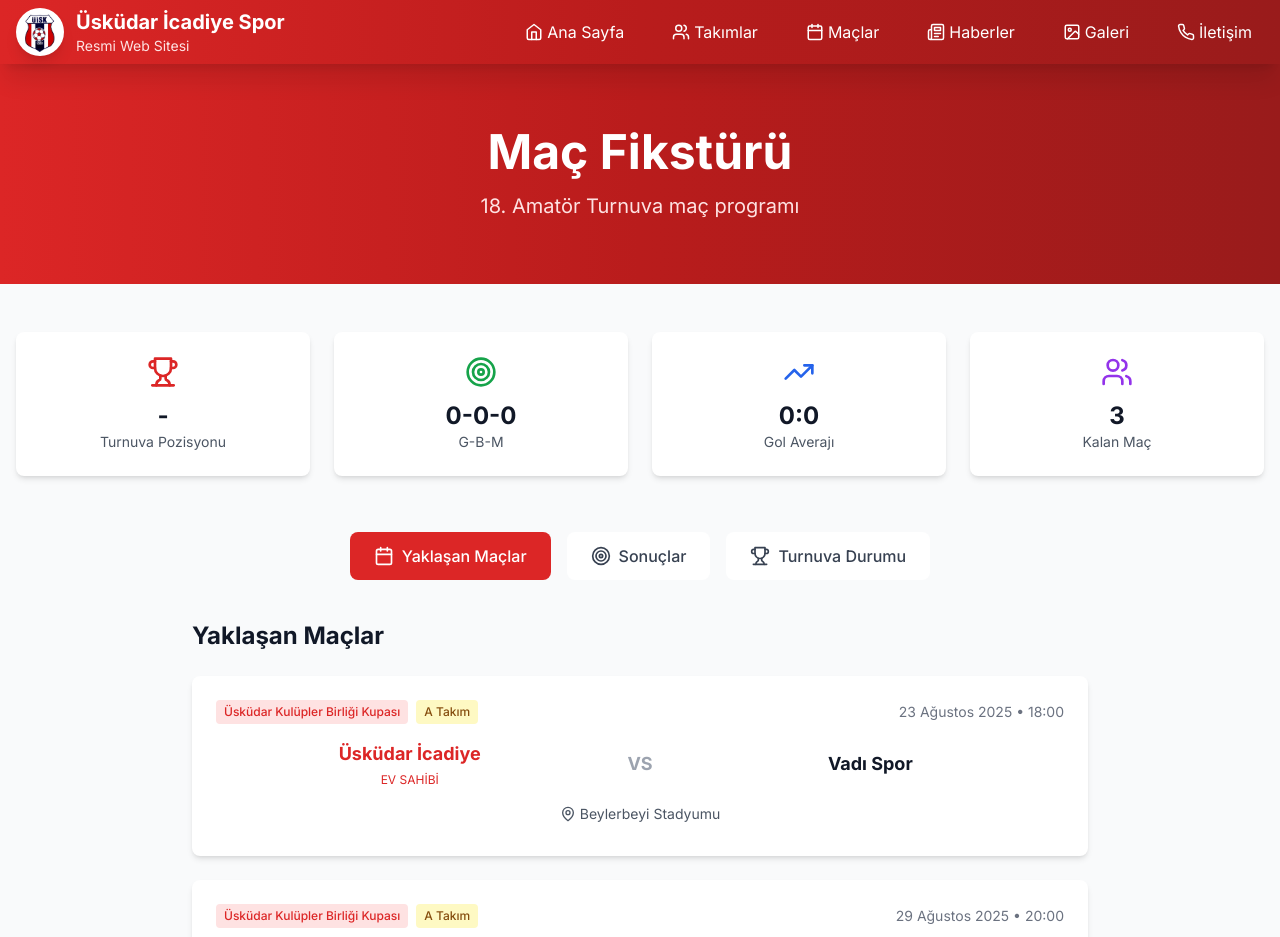
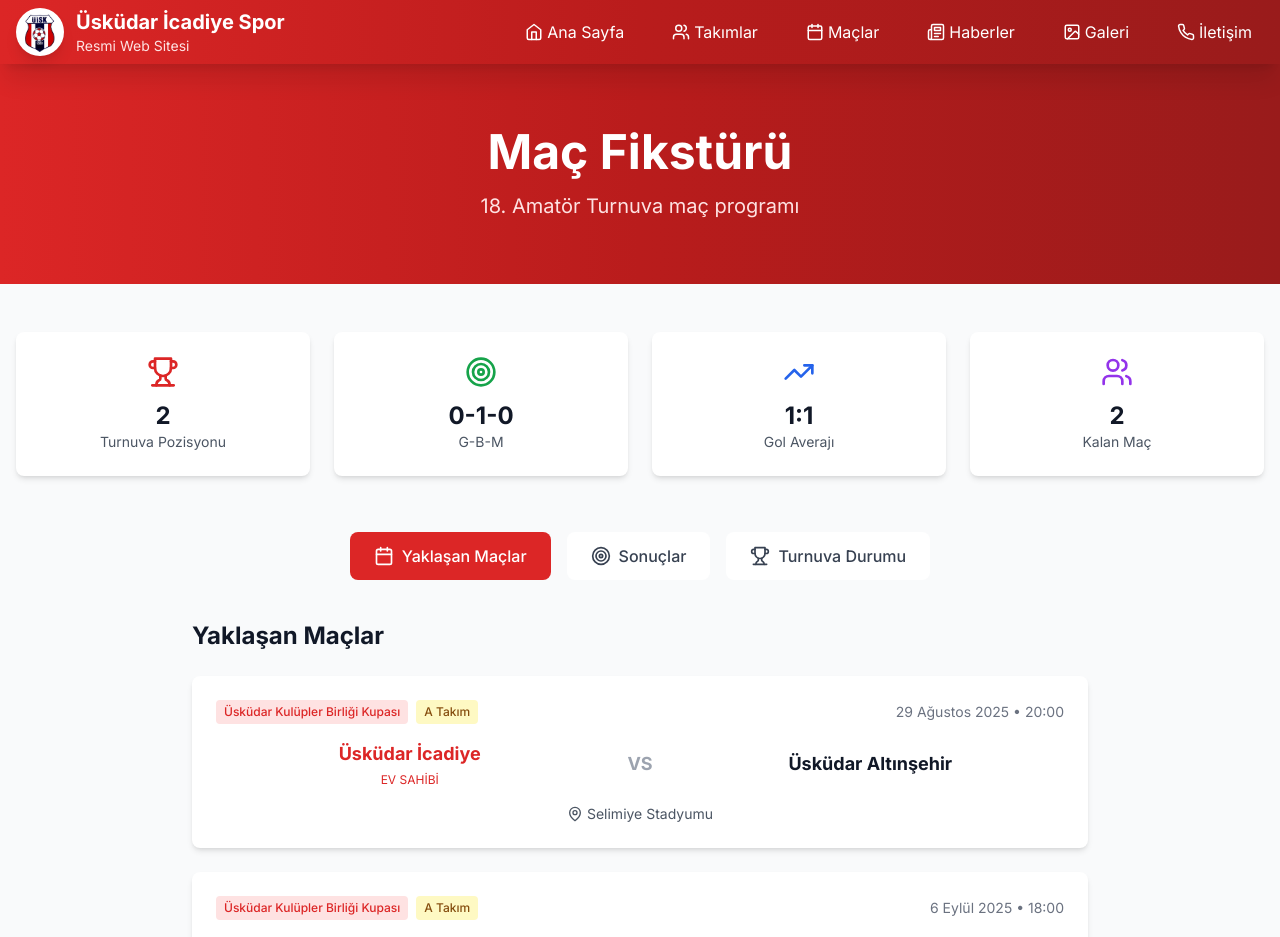
Before and after one commit to GeW1chT/uskudar-icadiyespor, a Next.js app: page /maclar in a window 1280 px wide. Shown: the top 937 px of the page. Built offline with nearby package versions, Linux system fonts and the light colour scheme.

Commit message:
maçlar kısmı güncellendi

```diff
--- a/src/app/maclar/page.tsx
+++ b/src/app/maclar/page.tsx
@@ -3,24 +3,13 @@
 import React, { useState } from 'react';
 import Header from '@/components/Header';
 import Footer from '@/components/Footer';
-import { Calendar, Clock, MapPin, Trophy, Target, Users, TrendingUp } from 'lucide-react';
+import { Calendar, MapPin, Trophy, Target, Users, TrendingUp } from 'lucide-react';
 
 const MatchesPage = () => {
   const [activeTab, setActiveTab] = useState('upcoming');
 
   const matches = {
     upcoming: [
-      {
-        id: 1,
-        date: '2025-08-23',
-        time: '18:00',
-        homeTeam: 'Üsküdar İcadiye',
-        awayTeam: 'Vadı Spor',
-        venue: 'Beylerbeyi Stadyumu',
-        competition: 'Üsküdar Kulüpler Birliği Kupası',
-        team: 'A Takım',
-        isHome: true
-      },
       {
         id: 2,
         date: '2025-08-29',
@@ -45,16 +34,30 @@
       }
     ],
     results: [
-      // Henüz bu sezon maç oynamamışlar - maçlar oynandıkça buraya eklenecek
+      {
+        id: 1,
+        date: '2025-08-23',
+        time: '18:00',
+        homeTeam: 'Üsküdar İcadiye',
+        awayTeam: 'Vadı Spor',
+        venue: 'Beylerbeyi Stadyumu',
+        competition: 'Üsküdar Kulüpler Birliği Kupası',
+        team: 'A Takım',
+        isHome: true,
+        homeScore: 1,
+        awayScore: 1
+      }
     ]
   };
 
-  const standings = [
-    { position: 1, team: 'Üsküdar İcadiye', played: 0, won: 0, drawn: 0, lost: 0, gf: 0, ga: 0, gd: 0, points: 0 },
-    { position: 2, team: 'Vadı Spor', played: 0, won: 0, drawn: 0, lost: 0, gf: 0, ga: 0, gd: 0, points: 0 },
-    { position: 3, team: 'Üsküdar Altınşehir', played: 0, won: 0, drawn: 0, lost: 0, gf: 0, ga: 0, gd: 0, points: 0 },
-    { position: 4, team: 'Ünalan S.K.', played: 0, won: 0, drawn: 0, lost: 0, gf: 0, ga: 0, gd: 0, points: 0 }
+  // Sadece 1 maç oynandığı duruma göre puan durumu
+    const standings = [
+    { position: 1, team: 'Üsküdar Altınşehir', played: 1, won: 1, drawn: 0, lost: 0, gf: 3, ga: 2, gd:  1, points: 3 },
+    { position: 2, team: 'Üsküdar İcadiye',   played: 1, won: 0, drawn: 1, lost: 0, gf: 1, ga: 1, gd:  0, points: 1 },
+    { position: 3, team: 'Vadı Spor',          played: 1, won: 0, drawn: 1, lost: 0, gf: 1, ga: 1, gd:  0, points: 1 },
+    { position: 4, team: 'Ünalan S.K.',        played: 1, won: 0, drawn: 0, lost: 1, gf: 2, ga: 3, gd: -1, points: 0 }
   ];
+
 
   const tabs = [
     { id: 'upcoming', label: 'Yaklaşan Maçlar', icon: Calendar },
@@ -64,19 +67,15 @@
 
   const formatDate = (dateStr: string) => {
     const date = new Date(dateStr);
-    return date.toLocaleDateString('tr-TR', {
-      day: 'numeric',
-      month: 'long',
-      year: 'numeric'
-    });
+    return date.toLocaleDateString('tr-TR', { day: 'numeric', month: 'long', year: 'numeric' });
   };
 
   const getTeamColor = (team: string) => {
     switch(team) {
       case 'A Takım': return 'bg-yellow-100 text-yellow-800';
-      case 'U18': return 'bg-blue-100 text-blue-800';
-      case 'U16': return 'bg-purple-100 text-purple-800';
-      default: return 'bg-gray-100 text-gray-800';
+      case 'U18':     return 'bg-blue-100 text-blue-800';
+      case 'U16':     return 'bg-purple-100 text-purple-800';
+      default:        return 'bg-gray-100 text-gray-800';
     }
   };
 
@@ -122,18 +121,10 @@
         </div>
       </div>
 
-      <div className="flex items-center justify-center text-sm text-gray-600 mb-2">
+      <div className="flex items-center justify-center text-sm text-gray-600">
         <MapPin size={16} className="mr-1" />
         {match.venue}
       </div>
-
-      {showScore && match.goalScorers && (
-        <div className="mt-4 pt-4 border-t border-gray-100">
-          <div className="text-sm text-gray-600">
-            <strong>Goller:</strong> {match.goalScorers.join(', ')}
-          </div>
-        </div>
-      )}
     </div>
   );
 
@@ -154,22 +145,22 @@
         <div className="grid grid-cols-1 md:grid-cols-4 gap-6 mb-12">
           <div className="bg-white rounded-lg shadow-md p-6 text-center">
             <Trophy className="w-8 h-8 text-red-600 mx-auto mb-3" />
-            <div className="text-2xl font-bold text-gray-900">-</div>
+            <div className="text-2xl font-bold text-gray-900">2</div>
             <div className="text-sm text-gray-600">Turnuva Pozisyonu</div>
           </div>
           <div className="bg-white rounded-lg shadow-md p-6 text-center">
             <Target className="w-8 h-8 text-green-600 mx-auto mb-3" />
-            <div className="text-2xl font-bold text-gray-900">0-0-0</div>
+            <div className="text-2xl font-bold text-gray-900">0-1-0</div>
             <div className="text-sm text-gray-600">G-B-M</div>
           </div>
           <div className="bg-white rounded-lg shadow-md p-6 text-center">
             <TrendingUp className="w-8 h-8 text-blue-600 mx-auto mb-3" />
-            <div className="text-2xl font-bold text-gray-900">0:0</div>
+            <div className="text-2xl font-bold text-gray-900">1:1</div>
             <div className="text-sm text-gray-600">Gol Averajı</div>
           </div>
           <div className="bg-white rounded-lg shadow-md p-6 text-center">
             <Users className="w-8 h-8 text-purple-600 mx-auto mb-3" />
-            <div className="text-2xl font-bold text-gray-900">3</div>
+            <div className="text-2xl font-bold text-gray-900">2</div>
             <div className="text-sm text-gray-600">Kalan Maç</div>
           </div>
         </div>
@@ -210,14 +201,10 @@
         {activeTab === 'results' && (
           <div className="max-w-4xl mx-auto">
             <h2 className="text-2xl font-bold mb-6 text-gray-900">Maç Sonuçları</h2>
-            <div className="bg-white rounded-lg shadow-md p-8 text-center">
-              <div className="text-gray-400 mb-4">
-                <Trophy size={64} className="mx-auto mb-4 opacity-50" />
-              </div>
-              <h3 className="text-xl font-semibold text-gray-600 mb-2">Henüz Maç Oynamamışız</h3>
-              <p className="text-gray-500">
-                Bu sezon henüz hiç maç oynamadık. İlk maçımız 23 Ağustos'ta Vadı Spor ile.
-              </p>
+            <div className="space-y-6">
+              {matches.results.map((match) => (
+                <MatchCard key={match.id} match={match} showScore />
+              ))}
             </div>
           </div>
         )}
@@ -254,7 +241,7 @@
                       >
                         <td className="py-4 px-4">
                           <div className={`w-8 h-8 rounded-full flex items-center justify-center text-sm font-bold ${
-                            team.position <= 2 ? 'bg-green-100 text-green-600' : 'bg-gray-100 text-gray-600'
+                            team.points > 0 ? 'bg-green-100 text-green-600' : 'bg-gray-100 text-gray-600'
                           }`}>
                             {team.position}
                           </div>
```
